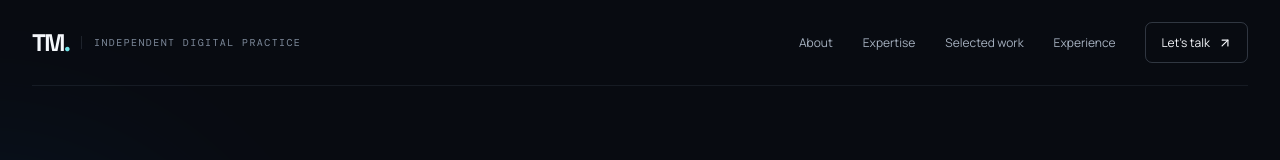
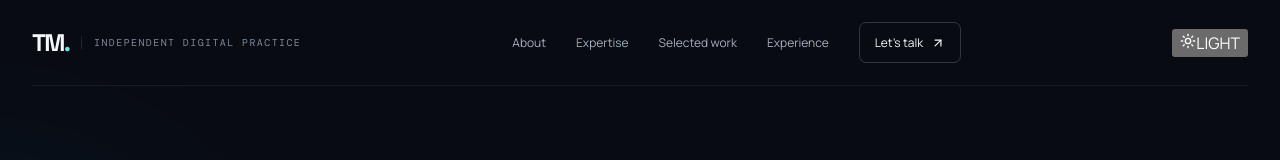
Before and after one commit to Lordmanjuu/My-portfolio-, a React (Vite) app: page / in a window 1280 px wide. Shown: the top 160 px of the page. Built offline with nearby package versions, Linux system fonts and the light colour scheme.

Commit message:
Add accessible persistent light and dark theme switching

```diff
--- a/src/App.jsx
+++ b/src/App.jsx
@@ -1,4 +1,4 @@
-import React, { useState } from 'react';
+import React, { useEffect, useState } from 'react';
 import { motion } from 'framer-motion';
 import { BorderBeam } from 'border-beam';
 import { MetalFx } from 'metal-fx';
@@ -6,7 +6,7 @@ import {
   ArrowDownRight, ArrowRight, ArrowUpRight, ShieldCheck, Search, Code2,
   Globe2, Terminal, Mail, Phone, Menu, X, ExternalLink,
   Award, BriefcaseBusiness, GraduationCap, Fingerprint, ScanSearch, Network,
-  HeartHandshake, Sparkles, CheckCircle2, FileText, ChevronRight
+  HeartHandshake, Sparkles, CheckCircle2, FileText, ChevronRight, Sun, Moon
 } from 'lucide-react';
 
 const projects = [
@@ -32,6 +32,19 @@ function Eyebrow({children}) { return <div className="eyebrow"><span className="
 function App() {
   const [filter, setFilter] = useState('All work');
   const [menuOpen, setMenuOpen] = useState(false);
+  const [theme, setTheme] = useState(() => {
+    try {
+      const saved = window.localStorage.getItem('tm-portfolio-theme');
+      return saved === 'light' || saved === 'dark' ? saved : 'dark';
+    } catch { return 'dark'; }
+  });
+  useEffect(() => {
+    document.documentElement.dataset.theme = theme;
+    document.documentElement.style.colorScheme = theme;
+    const themeColor = document.querySelector('meta[name="theme-color"]');
+    if (themeColor) themeColor.setAttribute('content', theme === 'dark' ? '#080b11' : '#f5f7fb');
+    try { window.localStorage.setItem('tm-portfolio-theme', theme); } catch {}
+  }, [theme]);
   const filters = ['All work','OSINT & cybersecurity','Web development','Community technology'];
   const visibleProjects = projects.filter(p => filter === 'All work' || p.category === filter);
   const closeMenu = () => setMenuOpen(false);
@@ -40,11 +53,15 @@ function App() {
     <div className="ambient ambient-one" /><div className="ambient ambient-two" />
     <header className="topbar">
       <a className="brand" href="#home" onClick={closeMenu} aria-label="Thoti Manjunath home"><span className="brand-mark">TM<span>.</span></span><span className="brand-caption">INDEPENDENT DIGITAL PRACTICE</span></a>
-      <button className="mobile-menu" onClick={() => setMenuOpen(!menuOpen)} aria-label="Toggle navigation">{menuOpen ? <X/> : <Menu/>}</button>
       <nav className={menuOpen ? 'nav-links nav-open' : 'nav-links'}>
         {[['About','#about'],['Expertise','#expertise'],['Selected work','#work'],['Experience','#experience']].map(([t,h])=><a key={t} href={h} onClick={closeMenu}>{t}</a>)}
         <a className="nav-contact" href="#contact" onClick={closeMenu}>Let's talk <ArrowUpRight size={14}/></a>
       </nav>
+      <button className="theme-toggle" type="button" onClick={() => setTheme(theme === 'dark' ? 'light' : 'dark')} aria-label={theme === 'dark' ? 'Switch to light theme' : 'Switch to dark theme'} aria-pressed={theme === 'light'} title={theme === 'dark' ? 'Switch to light theme' : 'Switch to dark theme'}>
+        {theme === 'dark' ? <Sun size={16}/> : <Moon size={16}/>}
+        <span>{theme === 'dark' ? 'LIGHT' : 'DARK'}</span>
+      </button>
+      <button className="mobile-menu" onClick={() => setMenuOpen(!menuOpen)} aria-label="Toggle navigation">{menuOpen ? <X/> : <Menu/>}</button>
     </header>
 
     <main>
@@ -66,7 +83,7 @@ function App() {
           </div>
         </div>
         <motion.div className="hero-visual" initial={{opacity:0,scale:.96,y:18}} animate={{opacity:1,scale:1,y:0}} transition={{duration:.85,delay:.18}}>
-          <BorderBeam size="md" colorVariant="ocean" strength={0.7} theme="dark">
+          <BorderBeam size="md" colorVariant="ocean" strength={0.62} theme={theme}>
             <div className="intel-card">
               <div className="intel-top"><span className="terminal-dots"><i/><i/><i/></span><span className="intel-label">FIELD NOTES / 001</span><span className="intel-live"><span/> ACTIVE</span></div>
               <div className="intel-main">
@@ -120,7 +137,7 @@ function App() {
       </section>
 
       <section className="recognition section-wrap">
-        <div className="recognition-card"><BorderBeam size="md" colorVariant="colorful" strength={0.6} theme="dark"><div className="recognition-inner"><div className="recognition-icon"><Award size={25}/></div><div className="recognition-copy"><Eyebrow>RECOGNITION / 001</Eyebrow><h2>Global Rank <span>#9</span></h2><p>OSINT Industries CTF · OSINT Specialist tier · 250 points</p><span className="recognition-note">A milestone in my ongoing journey through open-source intelligence and investigative problem solving.</span></div><a className="recognition-link" href="https://osint.industries/" target="_blank" rel="noreferrer" aria-label="OSINT Industries"><ArrowUpRight size={22}/></a></div></BorderBeam></div>
+        <div className="recognition-card"><BorderBeam size="md" colorVariant="ocean" strength={0.48} theme={theme}><div className="recognition-inner"><div className="recognition-icon"><Award size={25}/></div><div className="recognition-copy"><Eyebrow>RECOGNITION / 001</Eyebrow><h2>Global Rank <span>#9</span></h2><p>OSINT Industries CTF · OSINT Specialist tier · 250 points</p><span className="recognition-note">A milestone in my ongoing journey through open-source intelligence and investigative problem solving.</span></div><a className="recognition-link" href="https://osint.industries/" target="_blank" rel="noreferrer" aria-label="OSINT Industries"><ArrowUpRight size={22}/></a></div></BorderBeam></div>
         <div className="recognition-side"><div className="side-stat"><span className="side-stat-number">01</span><span className="side-stat-label">Global top-10 CTF placement</span></div><div className="side-stat"><span className="side-stat-number">03</span><span className="side-stat-label">Connected practice areas</span></div><div className="side-stat"><span className="side-stat-number">∞</span><span className="side-stat-label">Curiosity to keep learning</span></div></div>
       </section>
 
@@ -129,7 +146,7 @@ function App() {
       </section>
 
       <section className="contact section-wrap" id="contact">
-        <div className="contact-panel"><div className="contact-glow"/><div className="contact-content"><Eyebrow>06 / GET IN TOUCH</Eyebrow><h2>Have a problem<br/>worth <span>solving?</span></h2><p>Whether it’s a website for your business, an OSINT collaboration or a cybersecurity opportunity — tell me what you’re working on.</p><div className="contact-actions"><MetalFx preset="chromatic" strength={0.75} theme="dark"><a className="button button-primary contact-primary" href="mailto:thotimanjunath4513@gmail.com">Email me <ArrowUpRight size={17}/></a></MetalFx><a className="button button-quiet" href="https://www.linkedin.com/in/t-manjunath-27b469381/" target="_blank" rel="noreferrer">Connect on LinkedIn <ArrowUpRight size={16}/></a></div></div><div className="contact-details"><a href="mailto:thotimanjunath4513@gmail.com"><Mail size={17}/><span>EMAIL</span><b>thotimanjunath4513@gmail.com</b><ArrowUpRight size={15}/></a><a href="tel:+919573038451"><Phone size={17}/><span>PHONE</span><b>+91 95730 38451</b><ArrowUpRight size={15}/></a><a href="https://github.com/Lordmanjuu" target="_blank" rel="noreferrer"><Code2 size={17}/><span>GITHUB</span><b>Lordmanjuu</b><ArrowUpRight size={15}/></a><a href="https://www.linkedin.com/in/t-manjunath-27b469381/" target="_blank" rel="noreferrer"><ExternalLink size={17}/><span>LINKEDIN</span><b>Thoti Manjunath</b><ArrowUpRight size={15}/></a></div></div>
+        <div className="contact-panel"><div className="contact-glow"/><div className="contact-content"><Eyebrow>06 / GET IN TOUCH</Eyebrow><h2>Have a problem<br/>worth <span>solving?</span></h2><p>Whether it’s a website for your business, an OSINT collaboration or a cybersecurity opportunity — tell me what you’re working on.</p><div className="contact-actions"><MetalFx preset="silver" strength={0.62} theme={theme}><a className="button button-primary contact-primary" href="mailto:thotimanjunath4513@gmail.com">Email me <ArrowUpRight size={17}/></a></MetalFx><a className="button button-quiet" href="https://www.linkedin.com/in/t-manjunath-27b469381/" target="_blank" rel="noreferrer">Connect on LinkedIn <ArrowUpRight size={16}/></a></div></div><div className="contact-details"><a href="mailto:thotimanjunath4513@gmail.com"><Mail size={17}/><span>EMAIL</span><b>thotimanjunath4513@gmail.com</b><ArrowUpRight size={15}/></a><a href="tel:+919573038451"><Phone size={17}/><span>PHONE</span><b>+91 95730 38451</b><ArrowUpRight size={15}/></a><a href="https://github.com/Lordmanjuu" target="_blank" rel="noreferrer"><Code2 size={17}/><span>GITHUB</span><b>Lordmanjuu</b><ArrowUpRight size={15}/></a><a href="https://www.linkedin.com/in/t-manjunath-27b469381/" target="_blank" rel="noreferrer"><ExternalLink size={17}/><span>LINKEDIN</span><b>Thoti Manjunath</b><ArrowUpRight size={15}/></a></div></div>
       </section>
     </main>
     <footer className="footer section-wrap"><a className="brand" href="#home"><span className="brand-mark">TM<span>.</span></span></a><p>Independent digital practice · Built with curiosity and intent.</p><div className="footer-right"><span>© {new Date().getFullYear()} THOTI MANJUNATH</span><a href="#home">BACK TO TOP ↑</a></div></footer>
```
